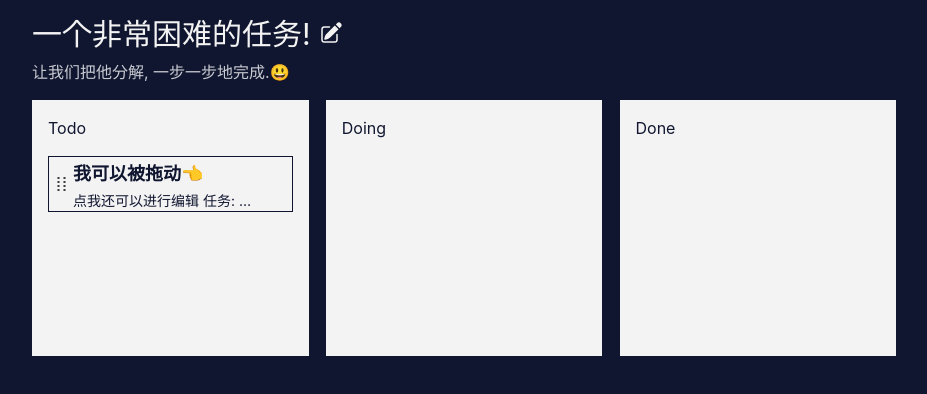
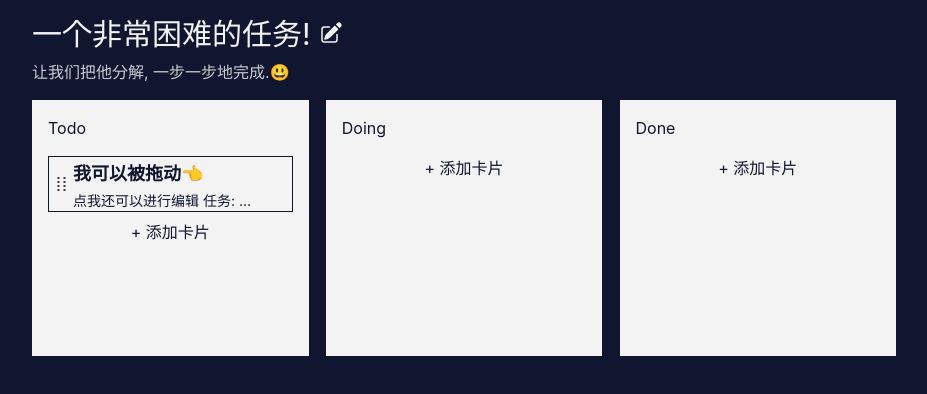
Before and after one commit to goot4/my-kanban-app, a React (Create React App) app: page / in a window 1280 px wide. Shown: the top 394 px of the page, without its empty margins (176-1103 px from the left). Built offline with nearby package versions, Linux system fonts and the light colour scheme; the HTML template or start-up script is replaced by a standard one.

Commit message:
data stored to local storage

```diff
--- a/src/App.jsx
+++ b/src/App.jsx
@@ -1,9 +1,9 @@
 import './App.css';
 import {DndContext, closestCorners} from "@dnd-kit/core";
 import {arrayMove} from "@dnd-kit/sortable";
-import {useRef, useState} from "react";
+import {useEffect, useRef, useState} from "react";
 
-import { listsData, } from './lib/data'
+import { initialListsData, CardData } from './lib/data'
 import Header from "./components/header";
 import List from "./components/list";
 import EditorOvercast from "./components/editorOvercast";
@@ -18,8 +18,19 @@ function App() {
   const [oldDescription, setOldDescription] = useState('');
   const [editorCallback, setEditorCallback] =useState();
 
+  let listsData = JSON.parse(localStorage.getItem("lists"));
+  console.log(listsData);
+  if(listsData === null) {
+    listsData = initialListsData;
+  }
+  console.log(listsData);
   const [lists, setLists] = useState(listsData);
+
   const [activeId, setActiveId] = useState();
+
+  useEffect(() => {
+    localStorage.setItem('lists', JSON.stringify(lists));
+  }, );
 
   function openEditor(open, title='', description='', callback=null) {
     setIsEditorOpen(open);
@@ -35,6 +46,18 @@ function App() {
         if(!isApplied) return;
         setProjectTitle(title);
         setProjectDescription(description);
+      }
+    );
+  }
+  function addCardHandler(list){
+    openEditor(true, '','',
+      (isApplied, title='', description='')=>{
+        openEditor(false);
+        if(!isApplied) return;
+        setLists(pre => {
+          list.cards.push(new CardData(title, description, list.id==='done'));
+          return pre;
+        })
       }
     );
   }
@@ -61,9 +84,9 @@ function App() {
                     onDragStart={handleDragStart} onDragOver={handleDragOver}
                     onDragEnd={handleDragEnd}>
           <div className="w-full px-4 flex flex-row justify-center space-x-[2%]">
-            <List list={lists[0]}/>
-            <List list={lists[1]}/>
-            <List list={lists[2]}/>
+            <List list={lists[0]} addCardHandler={addCardHandler}/>
+            <List list={lists[1]} addCardHandler={addCardHandler}/>
+            <List list={lists[2]} addCardHandler={addCardHandler}/>
           </div>
         </DndContext>
       </div>
--- a/src/components/list.jsx
+++ b/src/components/list.jsx
@@ -3,7 +3,7 @@ import {useDroppable} from "@dnd-kit/core";
 import {SortableContext, verticalListSortingStrategy} from "@dnd-kit/sortable";
 
 import Card from "./card";
-export default function List({list}){
+export default function List({list, addCardHandler}){
   const {setNodeRef}=useDroppable({id:list.id});
   return (
     <SortableContext id={list.id} items={list.cards} strategy={verticalListSortingStrategy}>
@@ -12,7 +12,13 @@ export default function List({list}){
         {list.cards.map((card) => (
           <Card key={card.id} cardData={card}></Card>
         ))}
+        <button onClick={clickHandler} className={"w-fit m-auto text-base-100"}>+ 添加卡片</button>
       </div>
     </SortableContext>
   )
+
+  function clickHandler(){
+    console.log(list);
+    addCardHandler(list);
+  }
 }
--- a/src/lib/data.js
+++ b/src/lib/data.js
@@ -1,3 +1,15 @@
+export class CardData {
+  id;
+  title;
+  description;
+  isDone;
+  constructor(title, description, isDone=false) {
+    this.id = crypto.randomUUID();
+    this.title = title;
+    this.description = description;
+    this.isDone = isDone;
+  }
+}
 
 const defaultCardData = {
   id: crypto.randomUUID(),
@@ -6,7 +18,7 @@ const defaultCardData = {
   isDone: false,
 }
 
-export const listsData = [
+export const initialListsData = [
   { id: 'todo', title: 'Todo', cards: [defaultCardData]},
   { id: 'doing', title: 'Doing', cards: []},
   { id: 'done', title: 'Done', cards: []}
```
